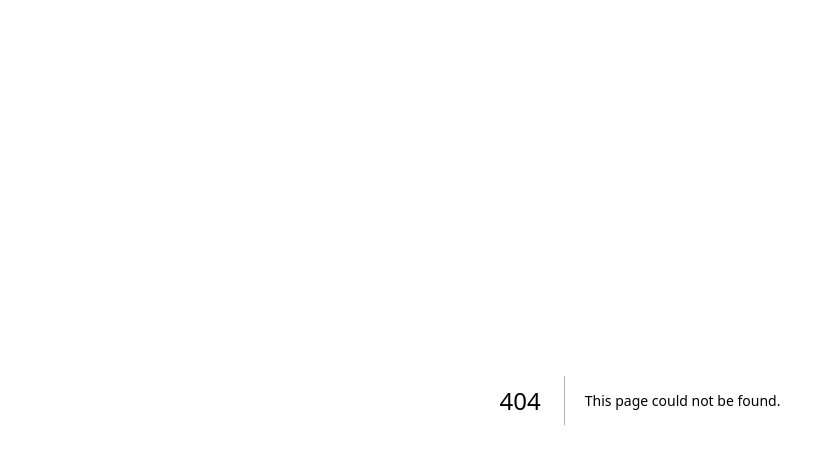
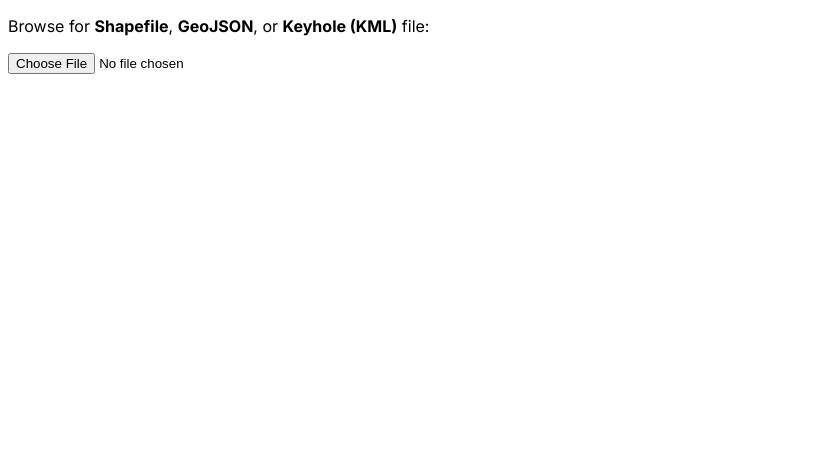
Before and after one commit to abc1775817663/cse416-hw1, a Next.js app: page /discovery in a window 1280 px wide. Before the commit this address had no page. Shown: the top 464 px of the page, without its empty margins (0-835 px from the left). Built offline with nearby package versions, Linux system fonts and the light colour scheme.

Commit message:
added discovery page

```diff
--- /dev/null
+++ b/src/app/discovery/page.js
@@ -0,0 +1,47 @@
+"use client";
+
+import { useState } from "react";
+
+export default function Discovery()
+{
+    let file = null;
+
+    const [type, setType] = useState("");
+
+    const handleChange = (event) => {
+        if(event.target.files)
+        {
+            file = event.target.files[0];
+
+            let ext = file.name.split('.').pop()
+
+            switch(ext)
+            {
+                case "shp":
+                    setType("Shapefile");
+                    break;
+                case "json":
+                    setType("GeoJSON");
+                    break;
+                case "kml":
+                case "kmz":
+                    setType("KML");
+                    break;
+                default:
+                    setType("invalid");
+                    break;
+            }
+        }
+    };
+
+    return (
+        <div>
+            <p>Browse for <b>Shapefile</b>, <b>GeoJSON</b>, or <b>Keyhole (KML)</b> file:</p>
+            <input
+                type="file"
+                onChange={handleChange}
+                />
+            {type != "" ? <p>Type: {type}</p> : null}
+        </div>
+    );
+}
--- a/src/app/layout.js
+++ b/src/app/layout.js
@@ -1,4 +1,4 @@
-import './globals.css'
+// import './globals.css'
 import { Inter } from 'next/font/google'
 
 const inter = Inter({ subsets: ['latin'] })
--- a/src/app/page.js
+++ b/src/app/page.js
@@ -1,5 +1,6 @@
 import Image from 'next/image'
 import styles from './page.module.css'
+import './globals.css'
 
 export default function Home() {
   return (
```
Also changed, not shown: 1 other file (tests, documents, lock files or other folders).
